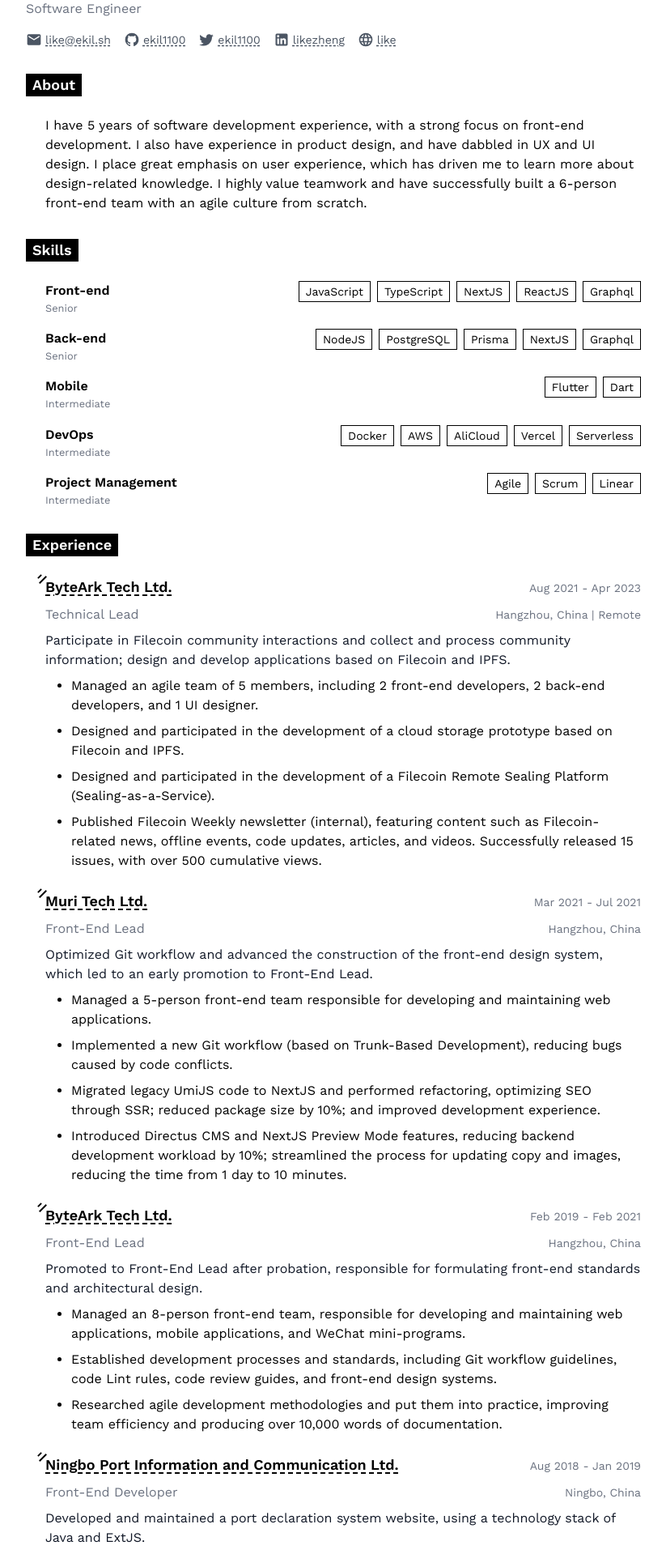
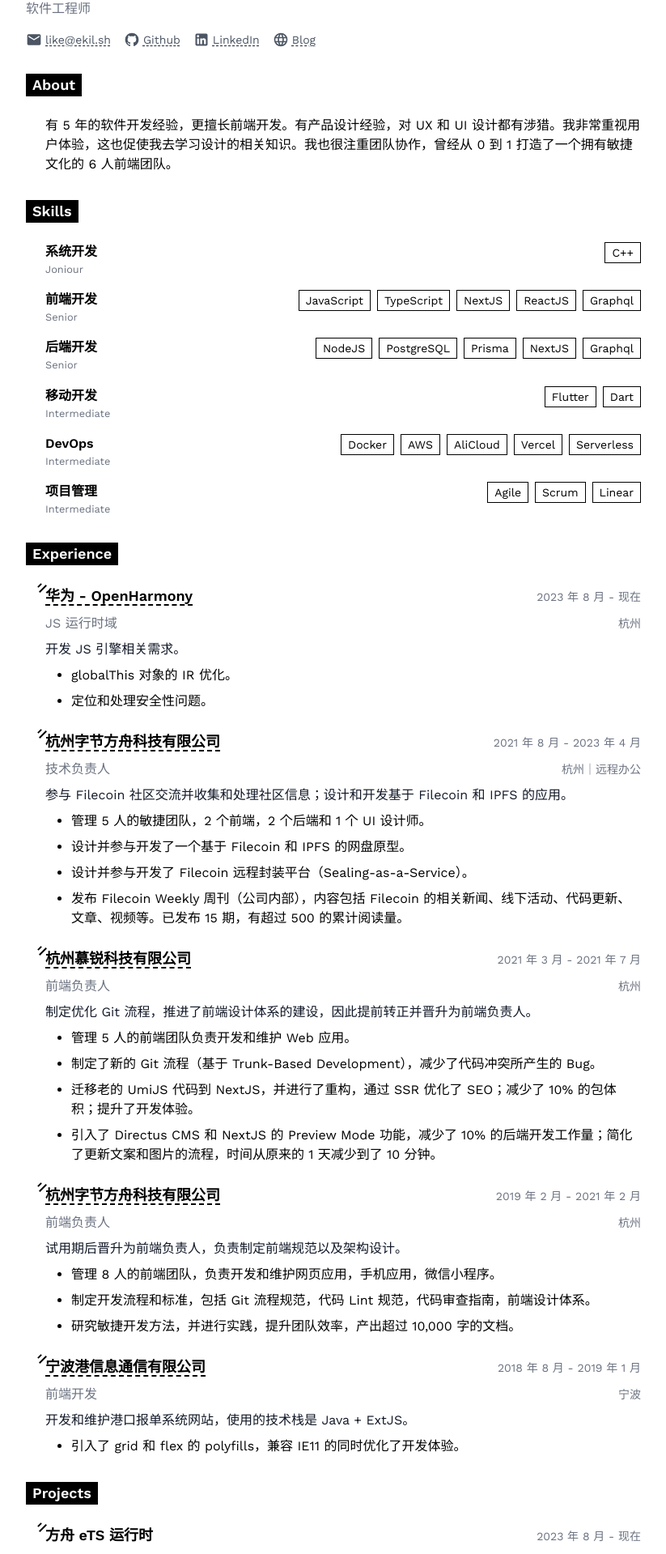
Before and after one commit to ekil1100/resume, a React (Vite) app: page / in a window 1280 px wide. Shown: the part 93-2012 px from the top of the page at 81% size, without its empty margins (216-1039 px from the left). Built offline with nearby package versions, Linux system fonts and the light colour scheme.

Commit message:
add huswei exp

```diff
--- a/i18n/en.json
+++ b/i18n/en.json
@@ -3,18 +3,13 @@
   "basics": {
     "name": "Like Zheng",
     "label": "Software Engineer",
+    "summary": "I have 5 years of software development experience, with a strong focus on front-end development. I also have experience in product design, and have dabbled in UX and UI design. I place great emphasis on user experience, which has driven me to learn more about design-related knowledge. I highly value teamwork and have successfully built a 6-person front-end team with an agile culture from scratch.",
     "email": "like@ekil.sh",
-    "summary": "I have 5 years of software development experience, with a strong focus on front-end development. I also have experience in product design, and have dabbled in UX and UI design. I place great emphasis on user experience, which has driven me to learn more about design-related knowledge. I highly value teamwork and have successfully built a 6-person front-end team with an agile culture from scratch.",
     "profiles": [
       {
         "network": "Github",
         "username": "ekil1100",
         "url": "https://github.com/ekil1100/"
-      },
-      {
-        "network": "Twitter",
-        "username": "ekil1100",
-        "url": "https://twitter.com/ekil1100/"
       },
       {
         "network": "LinkedIn",
@@ -24,11 +19,21 @@
       {
         "network": "Blog",
         "username": "like",
-        "url": "https://blog.ekil.io/"
+        "url": "https://ekil.io/"
       }
     ]
   },
   "work": [
+    {
+      "name": "华为 - OpenHarmony",
+      "location": "杭州",
+      "position": "JS 运行时域",
+      "startDate": "2023-08-29",
+      "endDate": "",
+      "url": "https://gitee.com/openharmony/arkcompiler_ets_runtime/tree/master",
+      "summary": "开发 JS 引擎相关需求。",
+      "highlights": ["globalThis 对象的 IR 优化。", "定位和处理安全性问题。"]
+    },
     {
       "name": "ByteArk Tech Ltd.",
       "location": "Hangzhou, China | Remote",
@@ -88,16 +93,15 @@
   ],
   "projects": [
     {
-      "name": "Pandarua",
-      "description": "A Filecoin Remote Sealing (Sealing-as-a-Service) Platform.",
-      "highlights": [
-        "Alleviated the pressure on the underlying computational power supply by managing sectors using resource packs."
-      ],
-      "roles": ["Project Lead"],
-      "keywords": ["Figma", "Product Map"],
-      "startDate": "2022-08-01",
-      "endDate": "2022-09-01",
-      "entity": "ByteArk Tech Ltd.",
+      "name": "方舟 eTS 运行时",
+      "url": "https://gitee.com/openharmony/arkcompiler_ets_runtime/tree/master",
+      "description": "方舟 eTS 运行时是 OpenHarmony 上默认的 ArkTS 语言运行时。支持 Ecmascript 规范定义的标准库和高效 container 容器库，提供完备的 C++ 交互 ArkTS NAPI 和各种高性能的垃圾回收器，驱动着万物互联时代的 OpenHarmony 应用程序。",
+      "highlights": ["globalThis 对象的 IR 优化。"],
+      "roles": ["AOT 开发"],
+      "entity": "华为 - OpenHarmony",
+      "keywords": ["C++"],
+      "startDate": "2023-08-29",
+      "endDate": "",
       "type": "application"
     },
     {
@@ -108,11 +112,11 @@
         "Introduced Directus CMS and NextJS Preview Mode features, reducing backend development workload by 10%; streamlined the process for updating copy and images, reducing the time from 1 day to 10 minutes.",
         "Implemented react-query, reducing the complexity of state management and enhancing both user experience and development experience."
       ],
+      "roles": ["Front-End Lead"],
+      "entity": "Muri Tech Ltd.",
       "keywords": ["React", "NextJS", "React Query", "Emotion", "DirectusCMS"],
       "startDate": "2021-03-01",
       "endDate": "2021-07-01",
-      "roles": ["Front-End Lead"],
-      "entity": "Muri Tech Ltd.",
       "type": "application"
     },
     {
@@ -123,11 +127,11 @@
         "Modified Powergate's source code to enable the import of offline transactions into the database.",
         "Delivered a project presentation at the Closing Ceremony ([video link](https://www.youtube.com/watch?v=qheNJZ1DClM&t=1390s))."
       ],
+      "roles": ["Product Manager", "Front-End Lead"],
+      "entity": "ByteArk Tech Ltd.",
       "keywords": ["Vue", "NodeJS", "Go", "Powergate", "IPFS", "Lotus"],
       "startDate": "2020-10-01",
       "endDate": "2020-11-01",
-      "roles": ["Product Manager", "Front-End Lead"],
-      "entity": "ByteArk Tech Ltd.",
       "type": "application"
     },
     {
@@ -137,11 +141,11 @@
         "Built a multi-platform mobile application using Flutter.",
         "Automated the release process using Fastlane."
       ],
+      "roles": ["Front-End Lead"],
+      "entity": "ByteArk Tech Ltd.",
       "keywords": ["Flutter", "Taro", "React", "Fastlane"],
       "startDate": "2019-09-01",
       "endDate": "2020-01-01",
-      "roles": ["Front-End Lead"],
-      "entity": "ByteArk Tech Ltd.",
       "type": "application"
     },
     {
@@ -151,6 +155,8 @@
         "Researched and analyzed over 10 design systems.",
         "Developed more than 10 components, which have been successfully used in production environments."
       ],
+      "roles": ["Front-End Lead"],
+      "entity": "ByteArk Tech Ltd.",
       "keywords": [
         "TypeScript",
         "React",
@@ -161,22 +167,25 @@
       ],
       "startDate": "2019-09-01",
       "endDate": "2020-01-01",
-      "roles": ["Front-End Lead"],
-      "entity": "ByteArk Tech Ltd.",
       "type": "application"
     }
   ],
   "education": [
     {
       "institution": "University of Guelph",
-      "url": "https://www.uoguelph.ca/",
       "area": "Computer Engineering",
       "studyType": "Bachelor",
+      "url": "https://www.uoguelph.ca/",
       "startDate": "2012-09-01",
       "endDate": "2018-02-20"
     }
   ],
   "skills": [
+    {
+      "name": "系统开发",
+      "level": "Joniour",
+      "keywords": ["C++"]
+    },
     {
       "name": "Front-end",
       "level": "Senior",
--- a/i18n/zh.json
+++ b/i18n/zh.json
@@ -3,13 +3,44 @@
   "basics": {
     "name": "郑力可",
     "label": "软件工程师",
-    "summary": "有 5 年的软件开发经验，更擅长前端开发。有产品设计经验，对 UX 和 UI 设计都有涉猎。我非常重视用户体验，这也促使我去学习设计的相关知识。我也很注重团队协作，曾经从 0 到 1 打造了一个拥有敏捷文化的 6 人前端团队。"
+    "summary": "有 5 年的软件开发经验，更擅长前端开发。有产品设计经验，对 UX 和 UI 设计都有涉猎。我非常重视用户体验，这也促使我去学习设计的相关知识。我也很注重团队协作，曾经从 0 到 1 打造了一个拥有敏捷文化的 6 人前端团队。",
+    "email": "like@ekil.sh",
+    "profiles": [
+      {
+        "network": "Github",
+        "username": "Github",
+        "url": "https://github.com/ekil1100/"
+      },
+      {
+        "network": "LinkedIn",
+        "username": "LinkedIn",
+        "url": "https://www.linkedin.com/in/likezheng/"
+      },
+      {
+        "network": "Blog",
+        "username": "Blog",
+        "url": "https://ekil.io/"
+      }
+    ]
   },
   "work": [
+    {
+      "name": "华为 - OpenHarmony",
+      "location": "杭州",
+      "position": "JS 运行时域",
+      "startDate": "2023-08-29",
+      "endDate": "",
+      "url": "https://gitee.com/openharmony/arkcompiler_ets_runtime/tree/master",
+      "summary": "开发 JS 引擎相关需求。",
+      "highlights": ["globalThis 对象的 IR 优化。", "定位和处理安全性问题。"]
+    },
     {
       "name": "杭州字节方舟科技有限公司",
       "location": "杭州｜远程办公",
       "position": "技术负责人",
+      "startDate": "2021-08-09",
+      "endDate": "2023-04-11",
+      "url": "https://byteark.cn/",
       "summary": "参与 Filecoin 社区交流并收集和处理社区信息；设计和开发基于 Filecoin 和 IPFS 的应用。",
       "highlights": [
         "管理 5 人的敏捷团队，2 个前端，2 个后端和 1 个 UI 设计师。",
@@ -22,6 +53,9 @@
       "name": "杭州慕锐科技有限公司",
       "location": "杭州",
       "position": "前端负责人",
+      "startDate": "2021-03-01",
+      "endDate": "2021-07-01",
+      "url": "https://www.meprint.com/",
       "summary": "制定优化 Git 流程，推进了前端设计体系的建设，因此提前转正并晋升为前端负责人。",
       "highlights": [
         "管理 5 人的前端团队负责开发和维护 Web 应用。",
@@ -34,6 +68,9 @@
       "name": "杭州字节方舟科技有限公司",
       "location": "杭州",
       "position": "前端负责人",
+      "startDate": "2019-02-01",
+      "endDate": "2021-02-01",
+      "url": "https://byteark.cn/",
       "summary": "试用期后晋升为前端负责人，负责制定前端规范以及架构设计。",
       "highlights": [
         "管理 8 人的前端团队，负责开发和维护网页应用，手机应用，微信小程序。",
@@ -45,6 +82,9 @@
       "name": "宁波港信息通信有限公司",
       "location": "宁波",
       "position": "前端开发",
+      "startDate": "2018-08-01",
+      "endDate": "2019-01-01",
+      "url": "https://www.nbport.com.cn/npic/",
       "summary": "开发和维护港口报单系统网站，使用的技术栈是 Java + ExtJS。",
       "highlights": [
         "引入了 grid 和 flex 的 polyfills，兼容 IE11 的同时优化了开发体验。"
@@ -53,11 +93,16 @@
   ],
   "projects": [
     {
-      "name": "Pandarua",
-      "description": "Filecoin 远程封装平台（Sealing-as-a-Service）。",
-      "highlights": ["通过资源包管理扇区的方式，减缓了底层算力供给的压力。"],
-      "roles": ["项目负责人", "产品设计"],
-      "entity": "杭州字节方舟科技有限公司"
+      "name": "方舟 eTS 运行时",
+      "url": "https://gitee.com/openharmony/arkcompiler_ets_runtime/tree/master",
+      "description": "方舟 eTS 运行时是 OpenHarmony 上默认的 ArkTS 语言运行时。支持 Ecmascript 规范定义的标准库和高效 container 容器库，提供完备的 C++ 交互 ArkTS NAPI 和各种高性能的垃圾回收器，驱动着万物互联时代的 OpenHarmony 应用程序。",
+      "highlights": ["globalThis 对象的 IR 优化。"],
+      "roles": ["AOT 开发"],
+      "entity": "华为 - OpenHarmony",
+      "keywords": ["C++"],
+      "startDate": "2023-08-29",
+      "endDate": "",
+      "type": "application"
     },
     {
       "name": "米绘",
@@ -68,7 +113,11 @@
         "引入了 react-query，降低了状态管理的复杂度，提高了用户体验和开发体验。"
       ],
       "roles": ["前端负责人"],
-      "entity": "杭州慕锐科技有限公司"
+      "entity": "杭州慕锐科技有限公司",
+      "keywords": ["React", "NextJS", "React Query", "Emotion", "DirectusCMS"],
+      "startDate": "2021-03-01",
+      "endDate": "2021-07-01",
+      "type": "application"
     },
     {
       "name": "Dragonfly",
@@ -79,7 +128,11 @@
         "在 Closing Ceremony 上做了项目演讲（[视频链接](https://www.youtube.com/watch?v=qheNJZ1DClM&t=1390s)）。"
       ],
       "roles": ["前端负责人", "产品设计"],
-      "entity": "杭州字节方舟科技有限公司"
+      "entity": "杭州字节方舟科技有限公司",
+      "keywords": ["Vue", "NodeJS", "Go", "Powergate", "IPFS", "Lotus"],
+      "startDate": "2020-10-01",
+      "endDate": "2020-11-01",
+      "type": "application"
     },
     {
       "name": "Matrix",
@@ -89,7 +142,11 @@
         "使用 Fastlane 自动化了发布流程。"
       ],
       "roles": ["前端负责人"],
-      "entity": "杭州字节方舟科技有限公司"
+      "entity": "杭州字节方舟科技有限公司",
+      "keywords": ["Flutter", "Taro", "React", "Fastlane"],
+      "startDate": "2019-09-01",
+      "endDate": "2020-01-01",
+      "type": "application"
     },
     {
       "name": "Arc",
@@ -99,17 +156,36 @@
         "开发了 10 个以上的组件，并成功的在生产环境中使用。"
       ],
       "roles": ["前端负责人"],
-      "entity": "杭州字节方舟科技有限公司"
+      "entity": "杭州字节方舟科技有限公司",
+      "keywords": [
+        "TypeScript",
+        "React",
+        "Rollup",
+        "Emotion",
+        "Storybook",
+        "Jest"
+      ],
+      "startDate": "2019-09-01",
+      "endDate": "2020-01-01",
+      "type": "application"
     }
   ],
   "education": [
     {
       "institution": "圭尔夫大学（University of Guelph）",
       "area": "计算机工程",
-      "studyType": "学士"
+      "studyType": "学士",
+      "url": "https://www.uoguelph.ca/",
+      "startDate": "2012-09-01",
+      "endDate": "2018-02-20"
     }
   ],
   "skills": [
+    {
+      "name": "系统开发",
+      "level": "Joniour",
+      "keywords": ["C++"]
+    },
     {
       "name": "前端开发",
       "level": "Senior",
@@ -136,6 +212,7 @@
       "keywords": ["Agile", "Scrum", "Linear"]
     },
     {
+      "show": false,
       "name": "UI 设计",
       "level": "Intermediate",
       "keywords": ["Figma"]
@@ -152,6 +229,6 @@
     }
   ],
   "meta": {
-    "lastModified": "2023-06-12T15:07:56+08:00"
+    "lastModified": "2023-11-18T04:51:35+08:00"
   }
 }
--- a/src/App.tsx
+++ b/src/App.tsx
@@ -116,18 +116,20 @@ function Markdown({ children }: { children: string }) {
     )
 }
 
-const cache = new Map<string, typeof en>([
+const cache = new Map<string, typeof zh>([
     ['en', en],
-    ['zh', deepMerge(en, zh)],
+    ['zh', zh],
 ])
+
+const LANG = 'zh'
 
 function App() {
     const search = new URLSearchParams(window.location.search)
-    const [lang, setLang] = useState(search.get('lang') ?? 'en')
-    const [cv, setCv] = useState(cache.get(lang) ?? en)
+    const [lang, setLang] = useState(search.get('lang') ?? LANG)
+    const [cv, setCv] = useState(cache.get(lang) ?? zh)
 
     useEffect(() => {
-        setCv(cache.get(lang) ?? en)
+        setCv(cache.get(lang) ?? zh)
     }, [lang])
 
     const switchLang = () => {
@@ -143,10 +145,10 @@ function App() {
     return (
         <div className='mx-auto max-w-[52rem] p-12 print:p-0 max-sm:p-10'>
             <main className='relative mb-4'>
-                <div className='absolute top-0 right-0 print:hidden'>
+                <div className='absolute right-0 top-0 print:hidden'>
                     <a
                         href={`/resume_${lang}.pdf`}
-                        download={`Like_Resume_${lang}_${cv.meta.lastModified}.pdf`}
+                        download={`Like_Resume_${lang}.pdf`}
                     >
                         <button className='rounded-sm p-2 hover:bg-gray-200 active:bg-gray-300'>
                             <CarbonGeneratePdf className='text-xl' />
--- a/src/index.css
+++ b/src/index.css
@@ -6,7 +6,7 @@
 
 html,
 body {
-    font-family: 'Work Sans', sans-serif;
+    font-family: 'Work Sans', MiSans, sans-serif;
 }
 
 h1 {
@@ -17,7 +17,7 @@ h2 {
     @apply text-lg font-semibold;
     @apply mb-6;
     @apply -ml-6;
-    @apply text-white bg-black w-max px-2;
+    @apply w-max bg-black px-2 text-white;
 }
 
 h3 {
--- a/src/scripts/export-pdf.ts
+++ b/src/scripts/export-pdf.ts
@@ -2,7 +2,7 @@ import puppeteer from 'puppeteer'
 import path from 'path'
 
 async function printPage(url: string, outputPath: string): Promise<void> {
-    const browser = await puppeteer.launch()
+    const browser = await puppeteer.launch({ headless: 'new' })
     const page = await browser.newPage()
 
     await page.goto(url, { waitUntil: 'networkidle2' })
@@ -32,5 +32,5 @@ const generatePDF = (lang: string) =>
         .then(() => console.log(`resume_${lang}.pdf generated successfully`))
         .catch((error) => console.error('Error generating PDF:', error))
 
-generatePDF('en')
+// generatePDF('en')
 generatePDF('zh')
```
Also changed, not shown: 1 other file (tests, documents, lock files or other folders).
